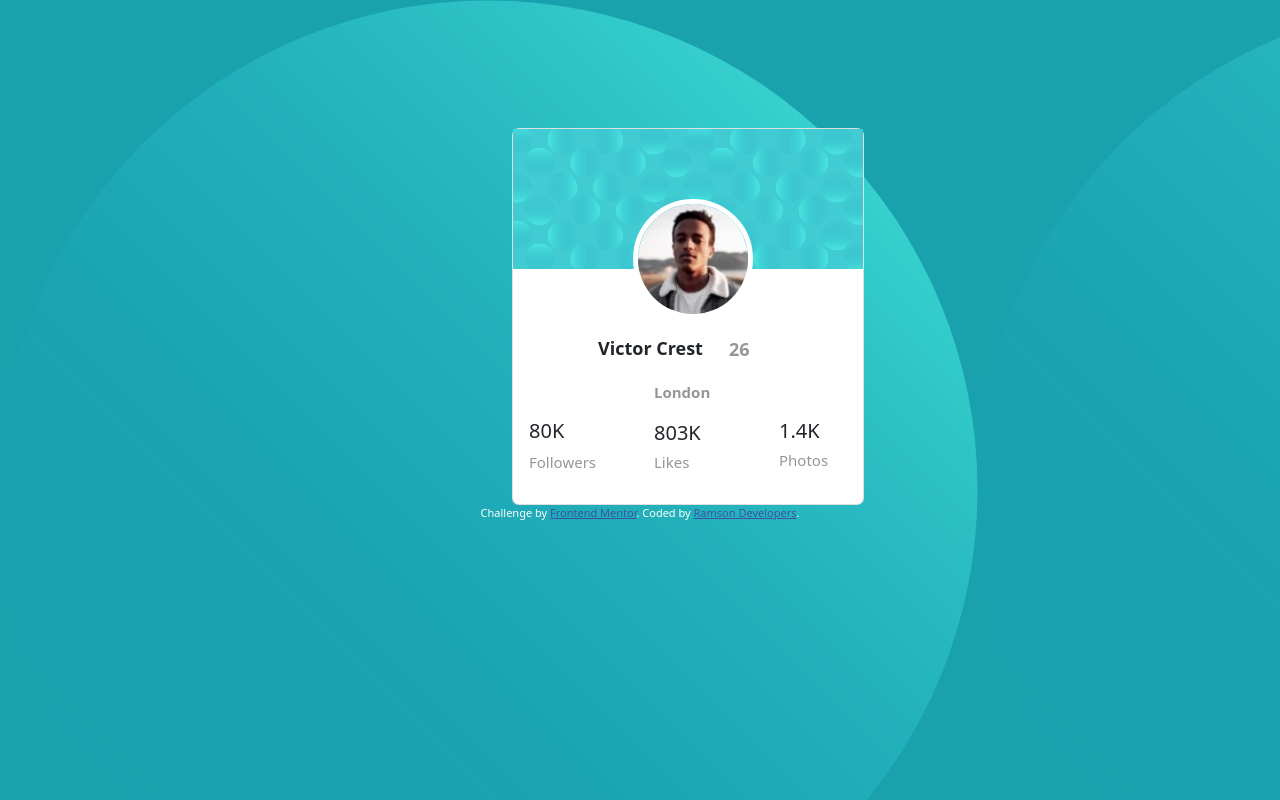
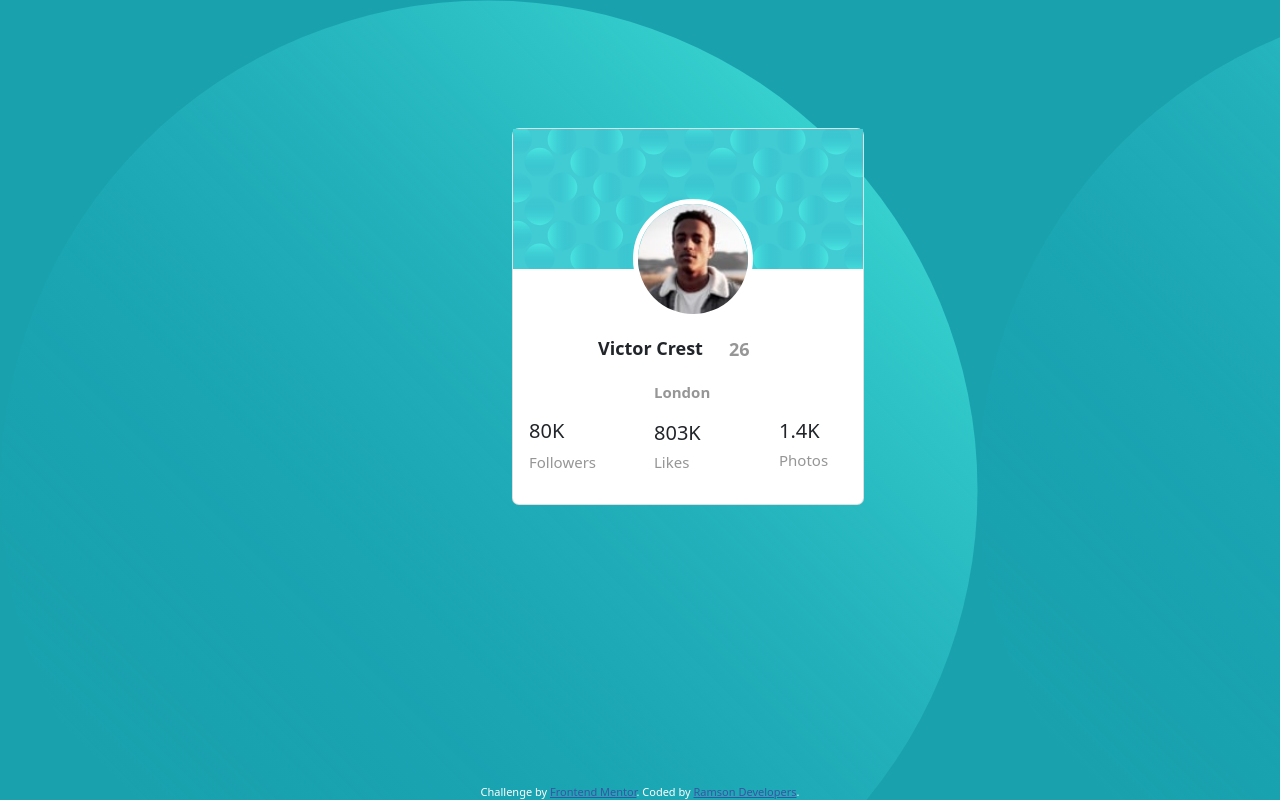
Before and after one commit to ayushaher118/Profile-Card-HTML-CSS-, a plain HTML site: page index.html in a window 1280 px wide. Drawn offline with nearby package versions, Linux system fonts and the light colour scheme.

Commit message:
Update index.css

```diff
--- a/index.css
+++ b/index.css
@@ -80,3 +80,12 @@ color:hsl(0,0%,59%)  ;
 }
 .attribution{
  color:white;
+ position: fixed;
+ left: 0;
+ bottom: 0;
+ width: 100%;
+/*  background-color: hsl(0,0%,59%); */
+    /* color: ; */
+ text-align: left;
+ font-size:15px;
+}
```
